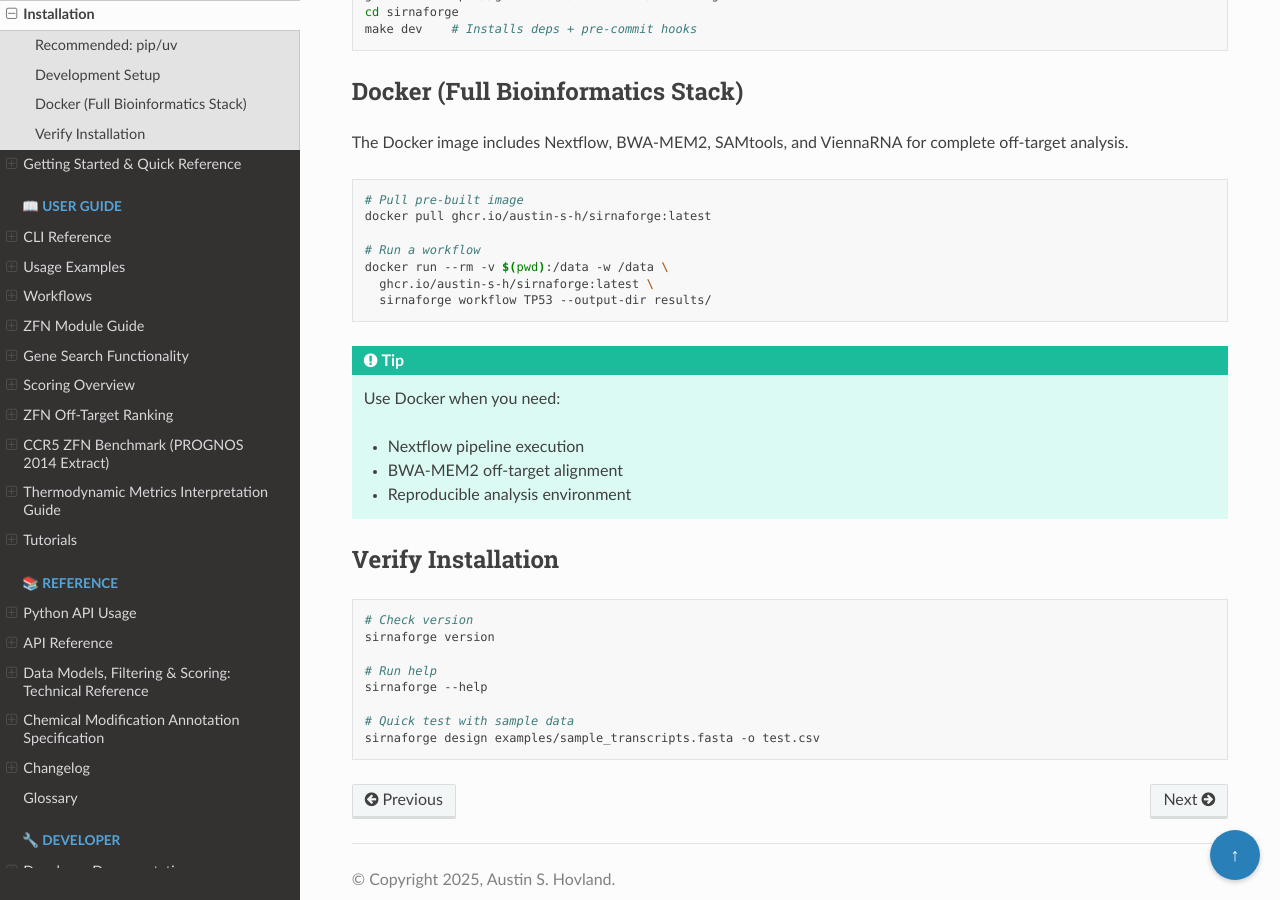
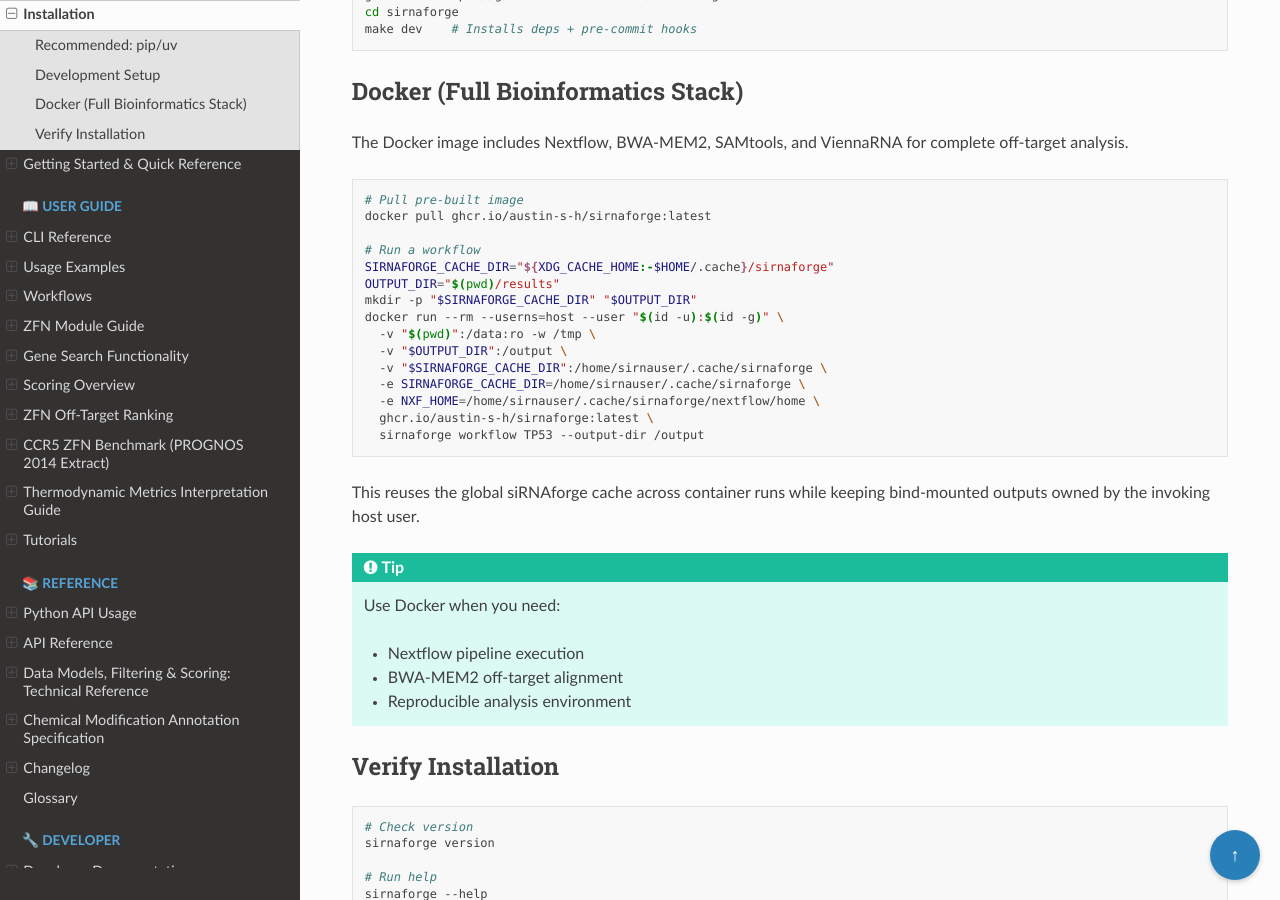
Before and after one commit to Austin-s-h/sirnaforge, a Sphinx documentation site: the page built from docs/installation.md, in a window 1280 px wide and 900 px high, scrolled down 625 px. Built offline with Sphinx 7.4.7 and the Read the Docs theme 3.1.0, drawn with Linux system fonts in a browser that asks for light colours; the version number is read from the project's files by our own code.

Commit message:
perf: bump version and docs

````diff
--- a/docs/installation.md
+++ b/docs/installation.md
@@ -35,10 +35,20 @@
 docker pull ghcr.io/austin-s-h/sirnaforge:latest
 
 # Run a workflow
-docker run --rm -v $(pwd):/data -w /data \
+SIRNAFORGE_CACHE_DIR="${XDG_CACHE_HOME:-$HOME/.cache}/sirnaforge"
+OUTPUT_DIR="$(pwd)/results"
+mkdir -p "$SIRNAFORGE_CACHE_DIR" "$OUTPUT_DIR"
+docker run --rm --userns=host --user "$(id -u):$(id -g)" \
+  -v "$(pwd)":/data:ro -w /tmp \
+  -v "$OUTPUT_DIR":/output \
+  -v "$SIRNAFORGE_CACHE_DIR":/home/sirnauser/.cache/sirnaforge \
+  -e SIRNAFORGE_CACHE_DIR=/home/sirnauser/.cache/sirnaforge \
+  -e NXF_HOME=/home/sirnauser/.cache/sirnaforge/nextflow/home \
   ghcr.io/austin-s-h/sirnaforge:latest \
-  sirnaforge workflow TP53 --output-dir results/
+  sirnaforge workflow TP53 --output-dir /output
 ```
+
+This reuses the global siRNAforge cache across container runs while keeping bind-mounted outputs owned by the invoking host user.
 
 :::{tip}
 Use Docker when you need:
--- a/pyproject.toml
+++ b/pyproject.toml
@@ -24,7 +24,7 @@
 name = "sirnaforge"
 readme = "README.md"
 requires-python = ">=3.10, <3.13"
-version = "0.7.0"
+version = "0.7.1"
 
 dependencies = [
   "biopython>=1.84",
````
Also changed, not shown: 2 other files.
